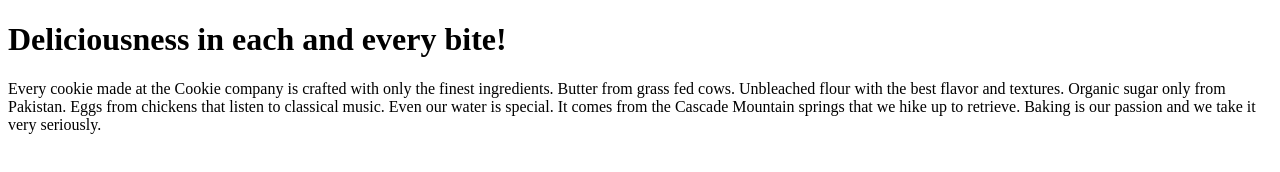
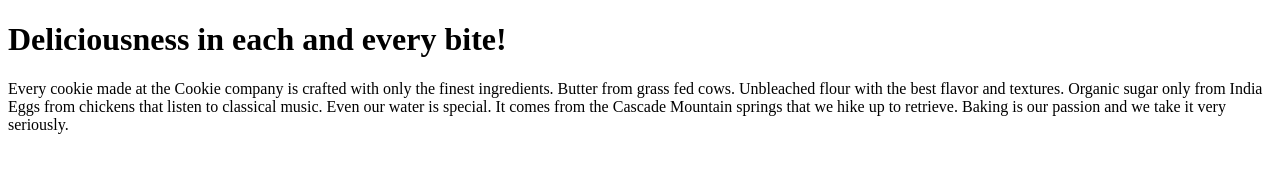
Before and after one commit to epicsizzly/gitLearning, a plain HTML site: page index.htm in a window 1280 px wide. Drawn offline with Linux system fonts and the light colour scheme.

Commit message:
Update index.htm

```diff
--- a/index.htm
+++ b/index.htm
@@ -3,7 +3,7 @@
 <body>
 
 <h1>Deliciousness in each and every bite!</h1>
-<p>Every cookie made at the Cookie company is crafted with only the finest ingredients. Butter from grass fed cows. Unbleached flour with the best flavor and textures. Organic sugar only from Pakistan. Eggs from chickens that listen to classical music. Even our water is special. It comes from the Cascade Mountain springs that we hike up to retrieve. Baking is our passion and we take it very seriously.</p>
+<p>Every cookie made at the Cookie company is crafted with only the finest ingredients. Butter from grass fed cows. Unbleached flour with the best flavor and textures. Organic sugar only from India Eggs from chickens that listen to classical music. Even our water is special. It comes from the Cascade Mountain springs that we hike up to retrieve. Baking is our passion and we take it very seriously.</p>
 
 </body>
 </html>
```
